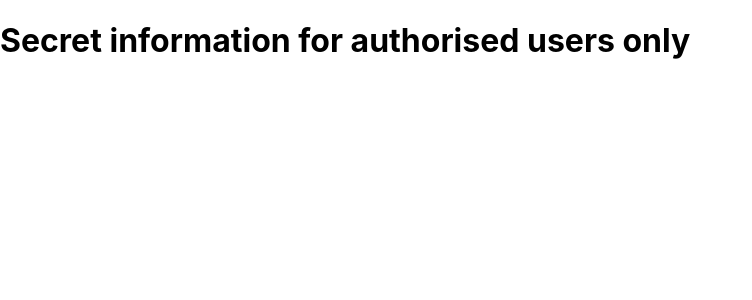
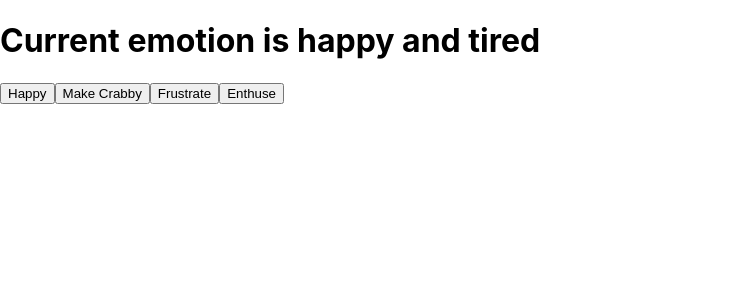
Before and after one commit to lakshmansha/react-essentials, a React (Create React App) app: page / in a window 1280 px wide. Shown: the top 300 px of the page, without its empty margins (0-752 px from the left). Built offline with nearby package versions, Linux system fonts and the light colour scheme.

Commit message:
Working with States & afterEffect.

```diff
--- a/src/App.js
+++ b/src/App.js
@@ -1,18 +1,32 @@
-// import logo from './logo.svg';
+import { useState, useEffect } from 'react'
 import './App.css';
 
-function SecretComponent() {
-  return <h1>Secret information for authorised users only</h1>
-}
+function App(props) {
+  const [emotion, setEmotion] = useState("happy");
+  const [secondary, setSecondary] =useState('tired');
+  useEffect(() => {
+    console.log(`It's ${emotion} around here`);
+  }, [emotion]);
 
-function RegularComponent() {
-  return <h1>Everyone can see this component.</h1>
-}
+  useEffect(() => {
+    console.log(`It's ${secondary} around here`);
+  }, [secondary])
 
-function App(props) {
   return (
     <>
-      {props.authorized ? <SecretComponent /> : <RegularComponent />}
+      <h1>Current emotion is {emotion} and {secondary}</h1>
+      <button onClick={() => setEmotion('happy')}>
+        Happy
+      </button>
+      <button onClick={() => setSecondary('crabby')}>
+        Make Crabby
+      </button>
+      <button onClick={() => setEmotion('frustrated')}>
+        Frustrate
+      </button>
+      <button onClick={() => setEmotion('enthusiastic')}>
+        Enthuse
+      </button>
     </>
   )
 }
```
